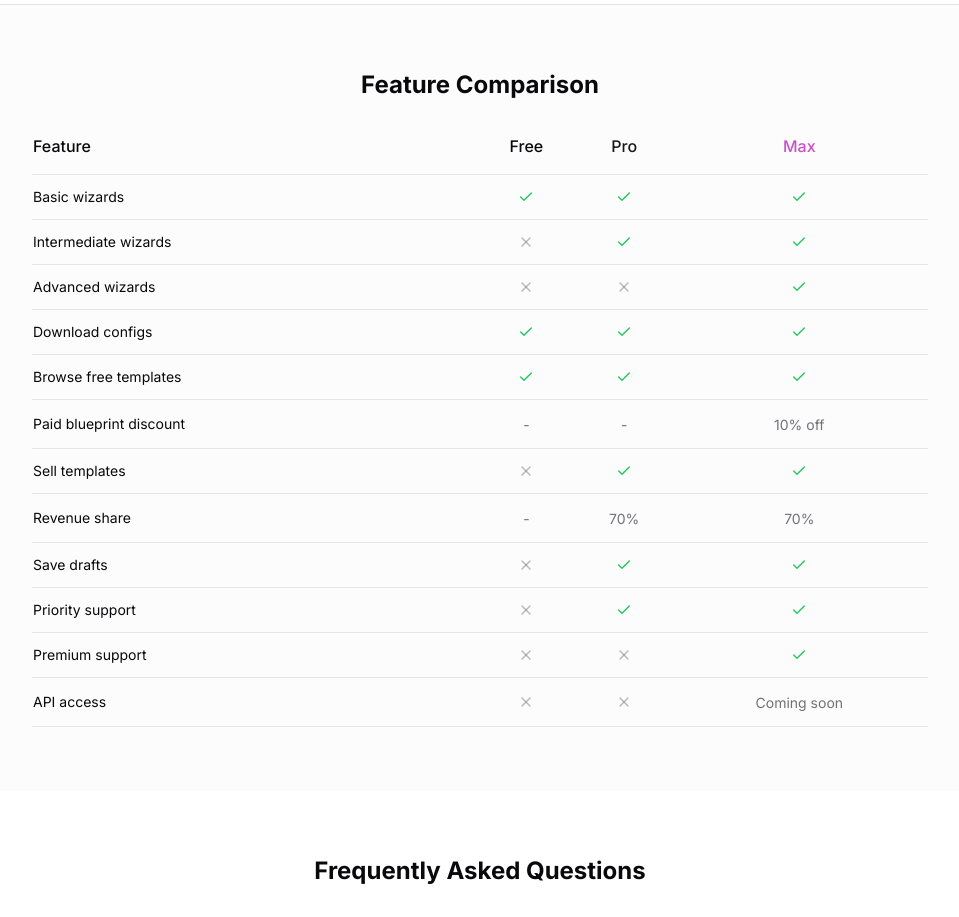
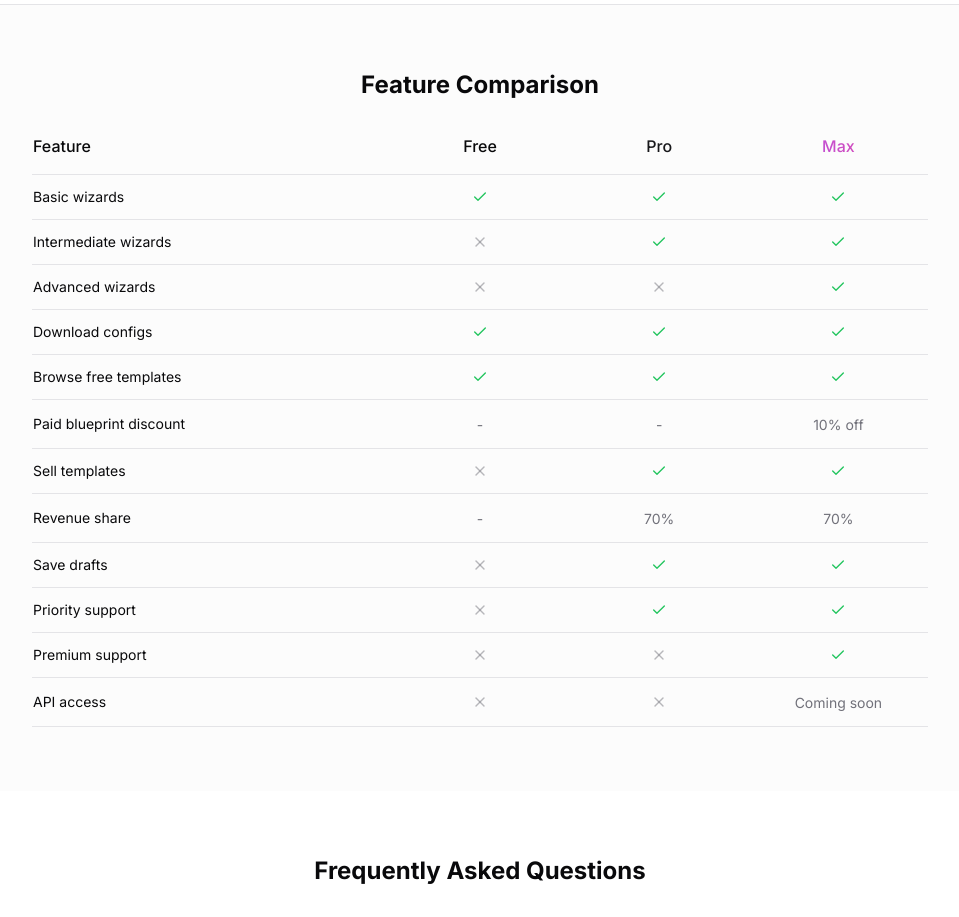
Before and after one commit to GeiserX/LynxPrompt, a Next.js app: page /pricing in a window 1280 px wide. Shown: the part 1120-2037 px from the top of the page, without its empty margins (160-1119 px from the left). Built offline with nearby package versions, Linux system fonts and the light colour scheme; no server answers.

Commit message:
Fix pricing table column spacing
Added table-fixed and colgroup to ensure equal spacing between
Free, Pro, and Max columns (20% each) in the feature comparison table

```diff
--- a/src/app/pricing/page.tsx
+++ b/src/app/pricing/page.tsx
@@ -254,7 +254,13 @@ export default function PricingPage() {
             </h2>
 
             <div className="overflow-x-auto">
-              <table className="w-full">
+              <table className="w-full table-fixed">
+                <colgroup>
+                  <col className="w-[40%]" />
+                  <col className="w-[20%]" />
+                  <col className="w-[20%]" />
+                  <col className="w-[20%]" />
+                </colgroup>
                 <thead>
                   <tr className="border-b">
                     <th className="pb-4 text-left font-medium">Feature</th>
```
